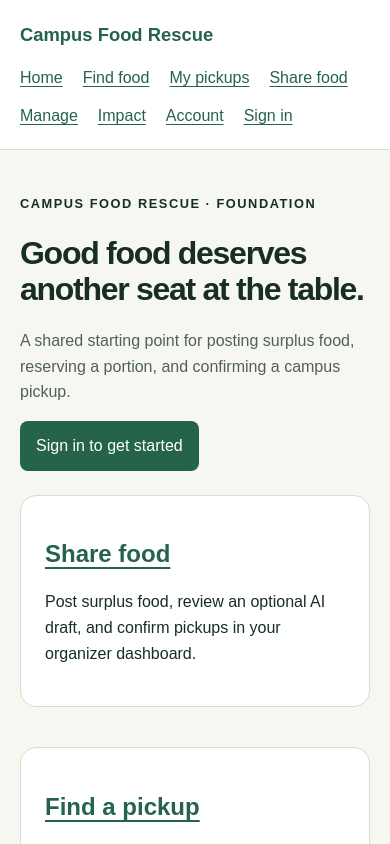
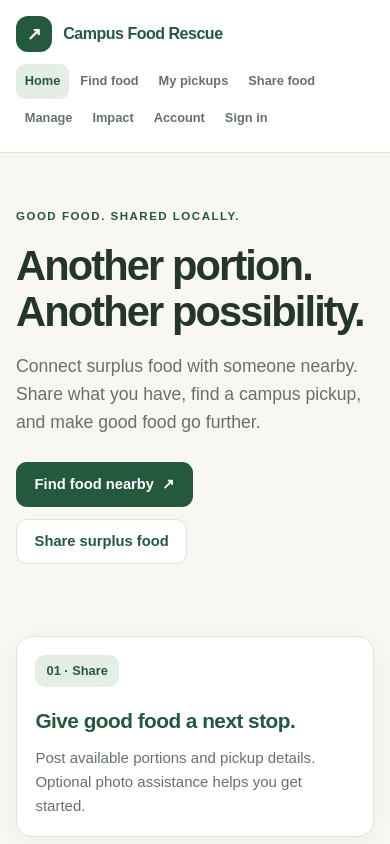
Before and after one commit to Happydragon123/coderedorion, a Next.js app: page / in a window 390 px wide. Shown: the top 844 px of the page. Built offline with nearby package versions, Linux system fonts and the light colour scheme; no server answers.

Commit message:
Refresh shared campus visual system and responsive navigation

```diff
--- a/app/account/page.tsx
+++ b/app/account/page.tsx
@@ -4,5 +4,5 @@ import { signOut } from './actions';
 export const dynamic = 'force-dynamic';
 export default async function Account() {
   const { user } = await requirePageUser();
-  return <section className="panel"><h1>Your account</h1><p>Signed in as {user.email}.</p><p className="muted">Browse available food, manage your private pickups, or share surplus food.</p><p><Link href="/listings">Find food</Link> · <Link href="/my-pickups">My pickups</Link> · <Link href="/share">Share food</Link> · <Link href="/manage">Manage</Link></p><form action={signOut}><button>Sign out</button></form></section>;
+  return <section className="panel account-panel"><p className="eyebrow">Your campus connection</p><h1>Your account</h1><p className="account-email">Signed in as {user.email}.</p><p className="muted">Browse available food, manage your private pickups, or share surplus food.</p><div className="account-links"><Link className="button" href="/listings">Find food</Link><Link className="button button-secondary" href="/my-pickups">My pickups</Link><Link className="button button-secondary" href="/share">Share food</Link><Link className="button button-secondary" href="/manage">Manage listings</Link></div><form action={signOut}><button className="button-secondary">Sign out</button></form></section>;
 }
--- a/app/globals.css
+++ b/app/globals.css
@@ -1,25 +1,60 @@
-:root { color-scheme: light; --background: #f6f7f1; --ink: #172d25; --muted: #506158; --accent: #25634a; --line: #d6ddd3; }
-* { box-sizing: border-box; }
-body { margin: 0; background: var(--background); color: var(--ink); font-family: Arial, Helvetica, sans-serif; line-height: 1.6; }
-a { color: var(--accent); text-underline-offset: .2em; }
-.site-header { padding: 1.25rem max(1.25rem, calc((100vw - 1080px) / 2)); border-bottom: 1px solid var(--line); display: flex; justify-content: space-between; align-items: center; flex-wrap: wrap; gap: 1rem; background: white; }
-.brand { font-weight: 750; font-size: 1.15rem; text-decoration: none; }
-nav { display: flex; flex-wrap: wrap; gap: .75rem 1.25rem; }
-.container { max-width: 1080px; padding: 2rem 1.25rem; margin: auto; }
-h1 { font-size: clamp(2rem, 5vw, 3.5rem); line-height: 1.1; letter-spacing: -.04em; max-width: 750px; overflow-wrap: anywhere; }
-h2 { line-height: 1.25; }
-p { max-width: 720px; }
-.eyebrow { text-transform: uppercase; font-size: .8rem; font-weight: 700; letter-spacing: .12em; }
-.muted, footer { color: var(--muted); }
-.panel { background: white; border: 1px solid var(--line); border-radius: 16px; padding: 1.5rem; margin-top: 1.5rem; }
-.grid { display: grid; grid-template-columns: repeat(auto-fit, minmax(240px, 1fr)); gap: 1rem; }
-.button, button { display: inline-block; background: var(--accent); color: white; border: 0; border-radius: 8px; padding: .75rem 1rem; font: inherit; cursor: pointer; text-decoration: none; }
-button:disabled { opacity: .55; cursor: wait; }
-form { max-width: 420px; }
-label { display: block; margin: 1rem 0 .3rem; font-weight: 600; }
-input { width: 100%; padding: .75rem; font: inherit; border: 1px solid var(--line); border-radius: 8px; }
-form button { margin-top: 1rem; }
-.notice { padding: 1rem; border-left: 4px solid #ab6b16; background: #fff5e5; overflow-wrap: anywhere; }
-:focus-visible { outline: 3px solid #a96a1b; outline-offset: 3px; }
-.skip-link { position: absolute; left: -9999px; }
-.skip-link:focus { left: 1rem; top: 1rem; background: white; padding: .5rem; z-index: 10; }
+:root { color-scheme: light; --background:#f8f7f2; --ink:#23352c; --muted:#667269; --accent:#24593e; --line:#dfe4da; --surface:#fff; --surface-soft:#f0f3eb; --accent-soft:#e5eee4; --radius:20px; --shadow:0 6px 24px rgba(25,45,35,.04); }
+* { box-sizing:border-box; }
+body { margin:0; background:var(--background); color:var(--ink); font-family:Arial,Helvetica,sans-serif; line-height:1.6; -webkit-font-smoothing:antialiased; }
+a { color:var(--accent); text-underline-offset:.22em; }
+.site-header { padding:1.1rem max(1.25rem,calc((100vw - 1160px)/2)); border-bottom:1px solid var(--line); display:flex; align-items:center; justify-content:space-between; flex-wrap:wrap; gap:1rem 2rem; background:var(--surface); }
+.brand { display:flex; align-items:center; gap:.7rem; font-weight:750; font-size:1rem; text-decoration:none; letter-spacing:-.03em; white-space:nowrap; }
+.brand-mark { display:grid; place-items:center; width:36px; height:36px; background:var(--accent); color:white; border-radius:12px; font-size:1.1rem; }
+.site-nav { display:flex; flex-wrap:wrap; gap:.25rem; align-items:center; }
+.site-nav a { text-decoration:none; color:var(--muted); font-weight:600; font-size:.86rem; padding:.5rem .65rem; border-radius:9px; }
+.site-nav a:hover,.site-nav a[aria-current="page"] { background:var(--accent-soft); color:var(--accent); }
+.container { width:100%; max-width:1160px; padding:2.75rem 1.25rem; margin:auto; }
+main.container { min-height:65vh; }
+.site-footer { border-top:1px solid var(--line); padding-top:1.5rem; padding-bottom:1.5rem; font-size:.8rem; display:flex; justify-content:space-between; flex-wrap:wrap; gap:.5rem 1rem; color:var(--muted); }
+h1 { font-size:clamp(2rem,4.5vw,3.1rem); line-height:1.12; letter-spacing:-.045em; max-width:780px; overflow-wrap:anywhere; margin:.5rem 0 1rem; }
+h2 { font-size:1.3rem; line-height:1.3; letter-spacing:-.025em; margin:0 0 .75rem; }
+h3 { line-height:1.35; }
+p { max-width:720px; margin:.6rem 0 1.1rem; }
+.eyebrow,.section-kicker { text-transform:uppercase; font-size:.72rem; font-weight:700; letter-spacing:.13em; color:var(--accent); }
+.muted,.page-description { color:var(--muted); }
+.panel { background:var(--surface); border:1px solid var(--line); border-radius:var(--radius); padding:1.5rem; margin-top:1.5rem; box-shadow:var(--shadow); min-width:0; }
+.grid { display:grid; grid-template-columns:repeat(auto-fit,minmax(min(100%,240px),1fr)); gap:1.25rem; }
+.button,button { display:inline-flex; align-items:center; justify-content:center; gap:.5rem; min-height:44px; background:var(--accent); color:white; border:1px solid transparent; border-radius:11px; padding:.7rem 1.1rem; font:inherit; font-size:.92rem; font-weight:600; cursor:pointer; text-decoration:none; line-height:1.4; transition:background .15s ease; }
+.button:hover,button:hover { background:#19462f; }
+.button-secondary { background:var(--surface); color:var(--accent); border-color:var(--line); }
+.button-secondary:hover { background:var(--accent-soft); }
+button:disabled { opacity:.5; cursor:default; }
+form { max-width:480px; }
+label { display:block; margin:.9rem 0 .35rem; font-weight:600; font-size:.88rem; }
+input,select,textarea { width:100%; min-width:0; max-width:100%; min-height:44px; padding:.7rem .8rem; font:inherit; color:var(--ink); background:var(--surface); border:1px solid #ccd5c9; border-radius:10px; }
+textarea { resize:vertical; }
+input[type="checkbox"],input[type="radio"] { width:auto; min-height:0; margin-right:.5rem; accent-color:var(--accent); }
+input[type="file"] { font-size:.85rem; }
+fieldset { min-width:0; }
+legend { font-weight:600; font-size:.9rem; }
+form button { margin-top:1rem; }
+.notice { padding:1rem; border:1px solid #ead9b9; border-left:3px solid #a77425; border-radius:10px; background:#fff7e8; overflow-wrap:anywhere; }
+:focus-visible { outline:3px solid #9d792d; outline-offset:3px; }
+.skip-link { position:absolute; left:-9999px; }
+.skip-link:focus { left:1rem; top:1rem; background:white; padding:.5rem; z-index:10; }
+.home-hero { padding:2.5rem 0 1rem; max-width:780px; }
+.home-hero h1 { font-size:clamp(2.6rem,6vw,4.5rem); max-width:780px; }
+.home-hero > p:not(.eyebrow) { font-size:1.1rem; max-width:590px; }
+.hero-actions { display:flex; flex-wrap:wrap; gap:.75rem; margin:1.6rem 0 2rem; }
+.home-card { padding:1.8rem; }
+.home-card .step-number { display:inline-flex; background:var(--accent-soft); color:var(--accent); border-radius:10px; padding:.35rem .7rem; font-size:.8rem; font-weight:700; margin-bottom:1.25rem; }
+.home-card h2 a { text-decoration:none; }
+.home-card p { color:var(--muted); font-size:.94rem; margin-bottom:0; }
+.auth-panel { max-width:540px; margin:1rem auto; padding:2rem; }
+.auth-panel h1,.account-panel h1 { font-size:2.2rem; }
+.auth-panel form { max-width:none; }
+.auth-panel form button { width:100%; }
+.account-panel { max-width:740px; margin:auto; }
+.account-email { overflow-wrap:anywhere; }
+.account-links { display:flex; flex-wrap:wrap; gap:.65rem; margin:1.5rem 0; }
+.date-time-picker { min-width:0; margin:1rem 0; padding:1rem; border:1px solid var(--line); border-radius:12px; background:var(--surface-soft); }
+.date-time-row { display:grid; grid-template-columns:repeat(3,minmax(0,1fr)); gap:.65rem; }
+.date-time-picker label { font-size:.8rem; }
+.date-time-picker .date-time-clear { background:transparent; color:var(--accent); border:0; padding:.35rem 0; min-height:36px; font-size:.8rem; }
+@media(max-width:600px) { .container{padding:1.75rem 1rem;} .site-header{padding:1rem;gap:.75rem;} .site-nav{width:100%;gap:.15rem;} .site-nav a{font-size:.8rem;padding:.45rem .55rem;} .panel{padding:1.15rem;border-radius:16px;} .home-hero{padding:1rem 0;} .auth-panel{padding:1.4rem;} .date-time-picker{padding:.7rem;} }
+@media(prefers-reduced-motion:reduce) { *{scroll-behavior:auto!important;transition:none!important;} }
--- a/app/layout.tsx
+++ b/app/layout.tsx
@@ -1,7 +1,8 @@
 import type { Metadata } from 'next';
 import Link from 'next/link';
 import './globals.css';
+import { Navigation } from '@/components/shared/navigation';
 export const metadata: Metadata = { title: 'Campus Food Rescue', description: 'Share surplus food and coordinate campus pickups.' };
 export default function RootLayout({ children }: Readonly<{ children: React.ReactNode }>) {
-  return <html lang="en"><body><a className="skip-link" href="#main">Skip to content</a><header className="site-header"><Link className="brand" href="/">Campus Food Rescue</Link><nav aria-label="Main navigation"><Link href="/">Home</Link><Link href="/listings">Find food</Link><Link href="/my-pickups">My pickups</Link><Link href="/share">Share food</Link><Link href="/manage">Manage</Link><Link href="/impact">Impact</Link><Link href="/account">Account</Link><Link href="/sign-in">Sign in</Link></nav></header><main id="main" className="container">{children}</main><footer className="container">Campus food, shared with care. Pickup times shown in America/Chicago.</footer></body></html>;
+  return <html lang="en"><body><a className="skip-link" href="#main">Skip to content</a><header className="site-header"><Link className="brand" href="/"><span className="brand-mark" aria-hidden="true">↗</span>Campus Food Rescue</Link><Navigation/></header><main id="main" className="container">{children}</main><footer className="container site-footer"><span>Campus food, shared with care.</span><span>Pickup times in America/Chicago</span></footer></body></html>;
 }
--- a/app/page.tsx
+++ b/app/page.tsx
@@ -1,5 +1,5 @@
 import Link from 'next/link';
 import { supabaseConfig, missingSupabaseMessage } from '@/lib/supabase/config';
 export default function Home() {
-  return <><p className="eyebrow">Campus Food Rescue · foundation</p><h1>Good food deserves another seat at the table.</h1><p className="muted">A shared starting point for posting surplus food, reserving a portion, and confirming a campus pickup.</p><Link className="button" href="/sign-in">Sign in to get started</Link>{!supabaseConfig() && <p className="notice">{missingSupabaseMessage}</p>}<div className="grid"><section className="panel"><h2><Link href="/share">Share food</Link></h2><p>Post surplus food, review an optional AI draft, and confirm pickups in your organizer dashboard.</p></section><section className="panel"><h2><Link href="/listings">Find a pickup</Link></h2><p>Browse campus listings, reserve one portion, and manage your private pickups.</p></section><section className="panel"><h2><Link href="/impact">Count collections</Link></h2><p>View posted, reserved, and confirmed collected portions. Only collections count as rescued food.</p></section></div></>;
+  return <><section className="home-hero"><p className="eyebrow">Good food. Shared locally.</p><h1>Another portion.<br/>Another possibility.</h1><p className="muted">Connect surplus food with someone nearby. Share what you have, find a campus pickup, and make good food go further.</p><div className="hero-actions"><Link className="button" href="/listings">Find food nearby <span aria-hidden="true">↗</span></Link><Link className="button button-secondary" href="/share">Share surplus food</Link></div></section>{!supabaseConfig() && <p className="notice">{missingSupabaseMessage}</p>}<div className="grid"><section className="panel home-card"><span className="step-number">01 · Share</span><h2><Link href="/share">Give good food a next stop.</Link></h2><p>Post available portions and pickup details. Optional photo assistance helps you get started.</p></section><section className="panel home-card"><span className="step-number">02 · Pick up</span><h2><Link href="/listings">Find a little something nearby.</Link></h2><p>Browse campus food, reserve one portion, and keep your pickup details in one place.</p></section><section className="panel home-card"><span className="step-number">03 · Make it count</span><h2><Link href="/impact">Small pickups add up.</Link></h2><p>See confirmed collections across campus. Every portion counted has been handed over.</p></section></div></>;
 }
--- a/app/sign-in/page.tsx
+++ b/app/sign-in/page.tsx
@@ -2,5 +2,5 @@ import { AuthForm } from '@/components/shared/auth-form';
 import { missingSupabaseMessage, supabaseConfig } from '@/lib/supabase/config';
 export default async function SignIn({ searchParams }: { searchParams: Promise<{ error?: string }> }) {
   const { error } = await searchParams;
-  return <section className="panel"><h1>Sign in</h1>{error === 'callback' && <p role="alert" className="notice">The authentication callback failed or expired. Sign in again.</p>}{supabaseConfig() ? <><p>Use a confirmed account from your shared Supabase project.</p><AuthForm/></> : <p className="notice">{missingSupabaseMessage}</p>}</section>;
+  return <section className="panel auth-panel"><p className="eyebrow">Welcome back</p><h1>A little food. A lot of good.</h1>{error === 'callback' && <p role="alert" className="notice">The authentication callback failed or expired. Sign in again.</p>}{supabaseConfig() ? <><p>Sign in to find a pickup or share food with your campus.</p><AuthForm/></> : <p className="notice">{missingSupabaseMessage}</p>}</section>;
 }
--- a/components/shared/date-time-picker.tsx
+++ b/components/shared/date-time-picker.tsx
@@ -7,15 +7,15 @@ export type DateTimePickerProps = {
 };
 export function DateTimePicker({ id, label, value, onChange, minDate, clearable = false, disabled = false, required = false }: DateTimePickerProps) {
   const update = (key: keyof DateTimeSelection, next: string) => onChange({ ...value, [key]: next });
-  return <fieldset disabled={disabled} style={{ minWidth: 0, margin: '1rem 0', padding: '.75rem', border: '1px solid var(--line)', borderRadius: 8 }}>
+  return <fieldset disabled={disabled} className="date-time-picker">
     <legend>{label} (America/Chicago)</legend>
     <label htmlFor={`${id}-date`}>Date</label>
     <input id={`${id}-date`} type="date" required={required} min={minDate} value={value.date} onChange={event => update('date', event.target.value)} style={{ minWidth: 0, maxWidth: '100%' }}/>
-    <div style={{ display: 'flex', flexWrap: 'wrap', gap: '.75rem' }}>
+    <div className="date-time-row">
       <div><label htmlFor={`${id}-hour`}>Hour</label><select id={`${id}-hour`} required={required} value={value.hour} onChange={event => update('hour', event.target.value)}><option value="">Hour</option>{Array.from({ length: 12 }, (_, i) => String(i + 1)).map(hour => <option key={hour} value={hour}>{hour}</option>)}</select></div>
       <div><label htmlFor={`${id}-minute`}>Minute</label><select id={`${id}-minute`} required={required} value={value.minute} onChange={event => update('minute', event.target.value)}><option value="">Minute</option>{Array.from({ length: 60 }, (_, i) => String(i).padStart(2, '0')).map(minute => <option key={minute} value={minute}>{minute}</option>)}</select></div>
       <div><label htmlFor={`${id}-period`}>AM / PM</label><select id={`${id}-period`} required={required} value={value.period} onChange={event => update('period', event.target.value)}><option value="">AM / PM</option><option value="AM">AM</option><option value="PM">PM</option></select></div>
     </div>
-    {clearable && <button type="button" onClick={() => onChange({ ...EMPTY_DATE_TIME })}>Clear {label.toLowerCase()}</button>}
+    {clearable && <button className="date-time-clear" type="button" onClick={() => onChange({ ...EMPTY_DATE_TIME })}>Clear {label.toLowerCase()}</button>}
   </fieldset>;
 }
--- /dev/null
+++ b/components/shared/navigation.tsx
@@ -0,0 +1,8 @@
+'use client';
+import Link from 'next/link';
+import { usePathname } from 'next/navigation';
+const links = [['/','Home'],['/listings','Find food'],['/my-pickups','My pickups'],['/share','Share food'],['/manage','Manage'],['/impact','Impact'],['/account','Account'],['/sign-in','Sign in']] as const;
+export function Navigation() {
+  const pathname = usePathname();
+  return <nav className="site-nav" aria-label="Main navigation">{links.map(([href,label]) => <Link key={href} href={href} aria-current={pathname === href || (href !== '/' && pathname.startsWith(`${href}/`)) ? 'page' : undefined}>{label}</Link>)}</nav>;
+}
```
